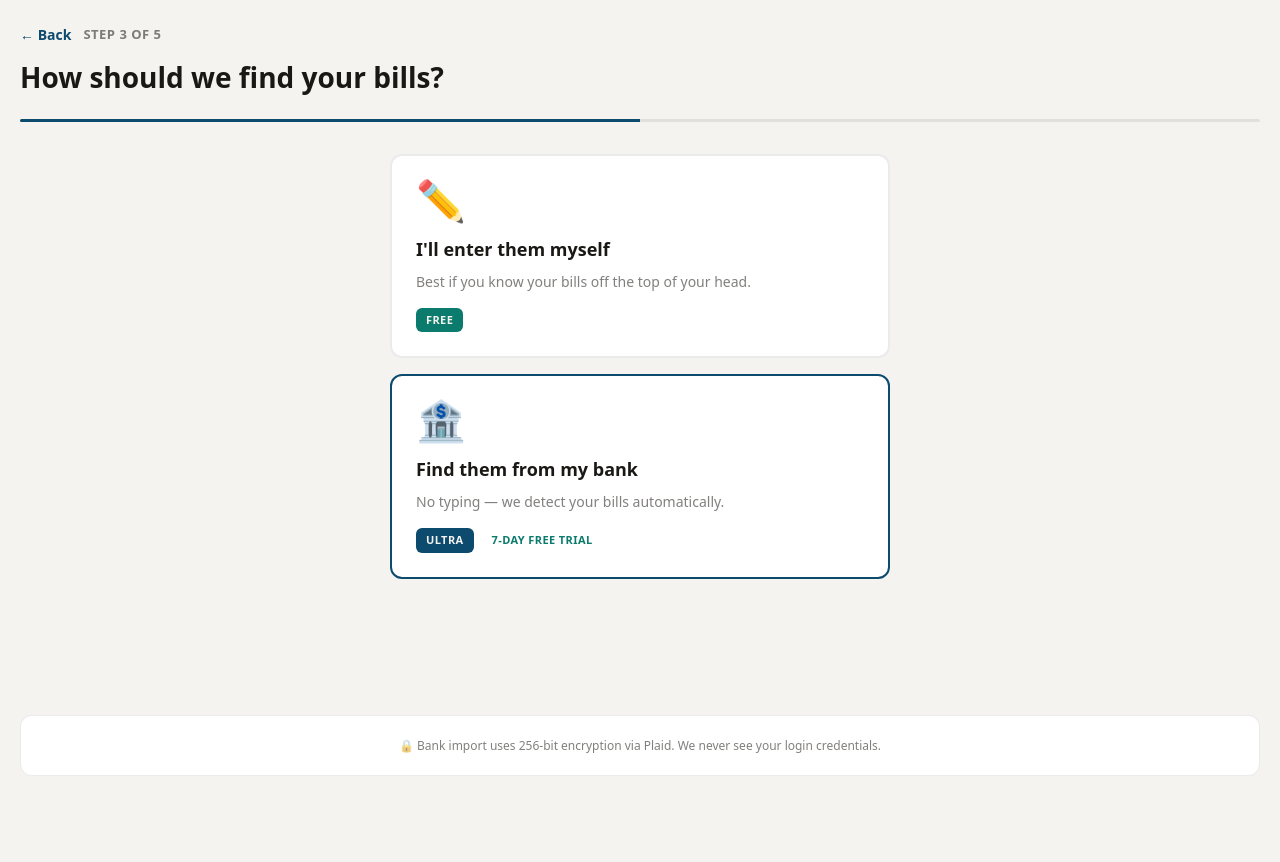
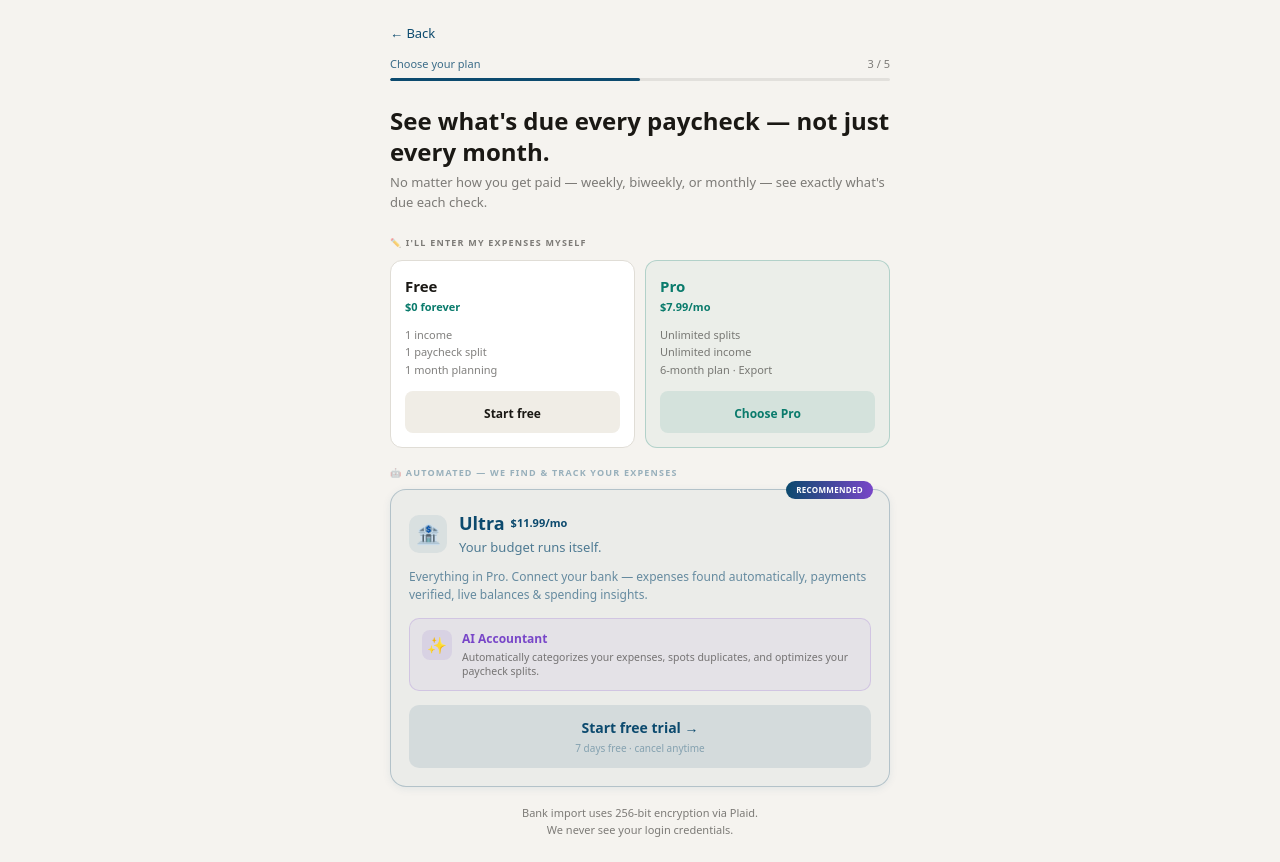
Before and after one commit to jesan-ux89/keiprwebsite, a Next.js app: page /onboarding/setup-choice in a window 1280 px wide. Before the commit the page ends 800 px from the top, so only its background shows below. Built offline with nearby package versions, Linux system fonts and the light colour scheme; no server answers; sample sign-in values are in the browser's storage.

Commit message:
Mirror: 3-tier onboarding setup choice redesign

```diff
--- a/src/app/onboarding/setup-choice/page.tsx
+++ b/src/app/onboarding/setup-choice/page.tsx
@@ -7,7 +7,7 @@ import { useTheme } from '@/context/ThemeContext';
 function SetupChoiceContent() {
   const router = useRouter();
   const searchParams = useSearchParams();
-  const { colors } = useTheme();
+  const { colors, isDark } = useTheme();
 
   const schedule = searchParams.get('schedule') || '';
   const amount = searchParams.get('amount') || '';
@@ -28,182 +28,237 @@ function SetupChoiceContent() {
     router.push(`/onboarding/income?schedule=${schedule}`);
   };
 
-  const styles = {
-    container: {
+  // Shared palette
+  const electric = isDark ? '#38BDF8' : '#0C4A6E';
+  const green = isDark ? '#34D399' : '#0A7B6C';
+  const purple = isDark ? '#9C5EFA' : '#7846C8';
+
+  return (
+    <div style={{
       minHeight: '100vh',
       backgroundColor: colors.background,
       padding: '24px 20px',
       display: 'flex',
-      flexDirection: 'column' as const,
-    },
-    header: {
-      marginBottom: '32px',
-    },
-    topBar: {
-      display: 'flex',
-      alignItems: 'center',
-      gap: '12px',
-      marginBottom: '16px',
-    },
-    backLink: {
-      color: colors.electric,
-      textDecoration: 'none',
-      fontSize: '14px',
-      fontWeight: 600,
-      cursor: 'pointer',
-    },
-    stepLabel: {
-      fontSize: '13px',
-      fontWeight: 600,
-      color: colors.textMuted,
-      letterSpacing: '0.5px',
-      textTransform: 'uppercase' as const,
-    },
-    title: {
-      fontSize: '28px',
-      fontWeight: 700,
-      color: colors.text,
-      marginBottom: '24px',
-      lineHeight: 1.2,
-    },
-    progressBar: {
-      height: '3px',
-      backgroundColor: colors.progressTrack,
-      borderRadius: '2px',
-      overflow: 'hidden' as const,
-    },
-    progressFill: {
-      height: '100%',
-      backgroundColor: colors.electric,
-      width: '50%',
-      transition: 'width 0.3s ease',
-    },
-    content: {
-      flex: 1,
-      maxWidth: '500px',
-      width: '100%',
-      margin: '0 auto',
-    },
-    choiceGrid: {
-      display: 'grid',
-      gridTemplateColumns: '1fr',
-      gap: '16px',
-    },
-    choiceCard: (isHighlighted: boolean) => ({
-      padding: '24px',
-      backgroundColor: colors.card,
-      border: `2px solid ${isHighlighted ? colors.electric : colors.cardBorder}`,
-      borderRadius: '12px',
-      cursor: 'pointer',
-      transition: 'all 0.2s ease',
-      display: 'flex',
-      flexDirection: 'column' as const,
-    }),
-    icon: {
-      fontSize: '40px',
-      marginBottom: '16px',
-      lineHeight: 1,
-    },
-    cardTitle: {
-      fontSize: '18px',
-      fontWeight: 700,
-      color: colors.text,
-      marginBottom: '8px',
-    },
-    cardDescription: {
-      fontSize: '14px',
-      color: colors.textMuted,
-      marginBottom: '16px',
-      lineHeight: 1.5,
-    },
-    badges: {
-      display: 'flex',
-      gap: '8px',
-      flexWrap: 'wrap' as const,
-    },
-    badge: (bgColor: string, textColor: string) => ({
-      display: 'inline-block',
-      padding: '4px 10px',
-      borderRadius: '6px',
-      fontSize: '11px',
-      fontWeight: 600,
-      backgroundColor: bgColor,
-      color: textColor,
-      textTransform: 'uppercase' as const,
-      letterSpacing: '0.4px',
-    }),
-    footer: {
-      marginTop: '32px',
-      padding: '20px',
-      backgroundColor: colors.card,
-      border: `1px solid ${colors.cardBorder}`,
-      borderRadius: '12px',
-      fontSize: '12px',
-      color: colors.textMuted,
-      lineHeight: 1.6,
-      textAlign: 'center' as const,
-    },
-  };
-
-  return (
-    <div style={styles.container}>
-      <div style={styles.header}>
-        <div style={styles.topBar}>
-          <a style={styles.backLink} onClick={handleBack}>
+      flexDirection: 'column',
+    }}>
+      {/* Header */}
+      <div style={{ marginBottom: '24px', maxWidth: 500, width: '100%', margin: '0 auto 24px' }}>
+        <div style={{ display: 'flex', alignItems: 'center', gap: 12, marginBottom: 12 }}>
+          <a
+            style={{ color: electric, textDecoration: 'none', fontSize: 13, fontWeight: 500, cursor: 'pointer' }}
+            onClick={handleBack}
+          >
             ← Back
           </a>
-          <span style={styles.stepLabel}>Step 3 of 5</span>
         </div>
-        <h1 style={styles.title}>How should we find your bills?</h1>
-        <div style={styles.progressBar}>
-          <div style={styles.progressFill} />
+        <div style={{ display: 'flex', justifyContent: 'space-between', marginBottom: 6 }}>
+          <span style={{ fontSize: 11, fontWeight: 500, color: electric, opacity: 0.8 }}>Choose your plan</span>
+          <span style={{ fontSize: 11, color: colors.textMuted }}>3 / 5</span>
+        </div>
+        <div style={{
+          height: 3,
+          backgroundColor: colors.progressTrack || colors.cardBorder,
+          borderRadius: 2,
+          overflow: 'hidden',
+        }}>
+          <div style={{ height: '100%', width: '50%', backgroundColor: electric, borderRadius: 2 }} />
         </div>
       </div>
 
-      <div style={styles.content}>
-        <div style={styles.choiceGrid}>
-          {/* Manual Entry Card */}
-          <div style={styles.choiceCard(false)} onClick={handleManualEntry}>
-            <div style={styles.icon}>✏️</div>
-            <div style={styles.cardTitle}>I'll enter them myself</div>
-            <div style={styles.cardDescription}>
-              Best if you know your bills off the top of your head.
+      {/* Content */}
+      <div style={{ flex: 1, maxWidth: 500, width: '100%', margin: '0 auto' }}>
+        {/* USP Heading */}
+        <h1 style={{
+          fontSize: 24, fontWeight: 700, color: colors.text,
+          lineHeight: 1.3, marginBottom: 6, marginTop: 0,
+        }}>
+          See what's due every paycheck — not just every month.
+        </h1>
+        <p style={{
+          fontSize: 13, color: colors.textMuted, lineHeight: 1.5, marginBottom: 24, marginTop: 0,
+        }}>
+          No matter how you get paid — weekly, biweekly, or monthly — see exactly what's due each check.
+        </p>
+
+        {/* Manual Section Label */}
+        <div style={{
+          fontSize: 9, fontWeight: 700, color: colors.textMuted,
+          letterSpacing: 1.2, marginBottom: 10,
+        }}>
+          ✏️  I'LL ENTER MY EXPENSES MYSELF
+        </div>
+
+        {/* Manual Row: Free + Pro side by side */}
+        <div style={{ display: 'flex', gap: 10, marginBottom: 18 }}>
+          {/* Free Card */}
+          <div
+            onClick={handleManualEntry}
+            style={{
+              flex: 1,
+              backgroundColor: isDark ? 'rgba(232,229,220,0.04)' : '#FFFFFF',
+              border: `1px solid ${isDark ? 'rgba(232,229,220,0.1)' : '#e0ddd6'}`,
+              borderRadius: 12, padding: 14, cursor: 'pointer',
+              transition: 'transform 0.15s ease',
+            }}
+            onMouseEnter={e => (e.currentTarget.style.transform = 'translateY(-1px)')}
+            onMouseLeave={e => (e.currentTarget.style.transform = 'translateY(0)')}
+          >
+            <div style={{ fontSize: 15, fontWeight: 700, color: colors.text, marginBottom: 2 }}>Free</div>
+            <div style={{ fontSize: 11, color: green, fontWeight: 600, marginBottom: 10 }}>$0 forever</div>
+            <div style={{ fontSize: 11, color: colors.textMuted, lineHeight: 1.6 }}>
+              1 income<br />1 paycheck split<br />1 month planning
             </div>
-            <div style={styles.badges}>
-              <span
-                style={styles.badge(colors.green, colors.background)}
-              >
-                Free
-              </span>
+            <div style={{
+              backgroundColor: isDark ? 'rgba(232,229,220,0.06)' : '#F0EDE6',
+              borderRadius: 8, padding: '9px 0', textAlign: 'center', marginTop: 12,
+            }}>
+              <span style={{ fontSize: 12, fontWeight: 600, color: colors.text }}>Start free</span>
             </div>
           </div>
 
-          {/* Bank Import Card */}
-          <div style={styles.choiceCard(true)} onClick={handleBankImport}>
-            <div style={styles.icon}>🏦</div>
-            <div style={styles.cardTitle}>Find them from my bank</div>
-            <div style={styles.cardDescription}>
-              No typing — we detect your bills automatically.
+          {/* Pro Card */}
+          <div
+            onClick={handleManualEntry}
+            style={{
+              flex: 1,
+              backgroundColor: isDark ? 'rgba(10,123,108,0.06)' : 'rgba(10,123,108,0.04)',
+              border: `1px solid rgba(10,123,108,0.25)`,
+              borderRadius: 12, padding: 14, cursor: 'pointer',
+              transition: 'transform 0.15s ease',
+            }}
+            onMouseEnter={e => (e.currentTarget.style.transform = 'translateY(-1px)')}
+            onMouseLeave={e => (e.currentTarget.style.transform = 'translateY(0)')}
+          >
+            <div style={{ fontSize: 15, fontWeight: 700, color: green, marginBottom: 2 }}>Pro</div>
+            <div style={{ fontSize: 11, color: green, fontWeight: 600, marginBottom: 10 }}>$7.99/mo</div>
+            <div style={{ fontSize: 11, color: colors.textMuted, lineHeight: 1.6 }}>
+              Unlimited splits<br />Unlimited income<br />6-month plan · Export
             </div>
-            <div style={styles.badges}>
-              <span
-                style={styles.badge(colors.electric, colors.background)}
-              >
-                Ultra
-              </span>
-              <span
-                style={styles.badge('transparent', colors.green)}
-              >
-                7-day free trial
-              </span>
+            <div style={{
+              backgroundColor: isDark ? 'rgba(10,123,108,0.12)' : 'rgba(10,123,108,0.1)',
+              borderRadius: 8, padding: '9px 0', textAlign: 'center', marginTop: 12,
+            }}>
+              <span style={{ fontSize: 12, fontWeight: 600, color: green }}>Choose Pro</span>
             </div>
           </div>
         </div>
-      </div>
 
-      <div style={styles.footer}>
-        🔒 Bank import uses 256-bit encryption via Plaid. We never see your login
-        credentials.
+        {/* Automated Section Label */}
+        <div style={{
+          fontSize: 9, fontWeight: 700,
+          color: isDark ? 'rgba(56,189,248,0.5)' : 'rgba(12,74,110,0.4)',
+          letterSpacing: 1.2, marginBottom: 10,
+        }}>
+          🤖  AUTOMATED — WE FIND & TRACK YOUR EXPENSES
+        </div>
+
+        {/* Ultra Hero Card */}
+        <div
+          onClick={handleBankImport}
+          style={{
+            backgroundColor: isDark
+              ? 'rgba(56,189,248,0.06)'
+              : 'rgba(12,74,110,0.04)',
+            border: `1.5px solid ${isDark ? 'rgba(56,189,248,0.3)' : 'rgba(12,74,110,0.25)'}`,
+            borderRadius: 16, padding: 18, cursor: 'pointer', position: 'relative',
+            transition: 'transform 0.15s ease',
+            boxShadow: isDark ? 'none' : '0 2px 8px rgba(12,74,110,0.08)',
+          }}
+          onMouseEnter={e => (e.currentTarget.style.transform = 'translateY(-1px)')}
+          onMouseLeave={e => (e.currentTarget.style.transform = 'translateY(0)')}
+        >
+          {/* RECOMMENDED badge */}
+          <div style={{
+            position: 'absolute', top: -9, right: 16,
+            background: isDark
+              ? 'linear-gradient(90deg, #38BDF8, #9C5EFA)'
+              : 'linear-gradient(90deg, #0C4A6E, #7846C8)',
+            color: '#fff', fontSize: 8, fontWeight: 700,
+            padding: '3px 10px', borderRadius: 10, letterSpacing: 0.3,
+          }}>
+            RECOMMENDED
+          </div>
+
+          {/* Header row */}
+          <div style={{ display: 'flex', alignItems: 'center', gap: 12, marginBottom: 10, marginTop: 2 }}>
+            <div style={{
+              width: 38, height: 38, borderRadius: 10,
+              backgroundColor: isDark ? 'rgba(56,189,248,0.12)' : 'rgba(12,74,110,0.08)',
+              display: 'flex', alignItems: 'center', justifyContent: 'center', fontSize: 20,
+              flexShrink: 0,
+            }}>
+              🏦
+            </div>
+            <div>
+              <div style={{ display: 'flex', alignItems: 'center', gap: 6 }}>
+                <span style={{ fontSize: 18, fontWeight: 700, color: electric }}>Ultra</span>
+                <span style={{ fontSize: 11, color: electric, fontWeight: 600 }}>$11.99/mo</span>
+              </div>
+              <div style={{
+                fontSize: 13, fontWeight: 500,
+                color: isDark ? 'rgba(56,189,248,0.8)' : 'rgba(12,74,110,0.7)',
+                marginTop: 1,
+              }}>
+                Your budget runs itself.
+              </div>
+            </div>
+          </div>
+
+          {/* Description */}
+          <p style={{
+            fontSize: 12,
+            color: isDark ? 'rgba(56,189,248,0.7)' : 'rgba(12,74,110,0.6)',
+            lineHeight: 1.5, marginBottom: 14, marginTop: 0,
+          }}>
+            Everything in Pro. Connect your bank — expenses found automatically, payments verified, live balances & spending insights.
+          </p>
+
+          {/* AI Accountant callout */}
+          <div style={{
+            display: 'flex', alignItems: 'flex-start', gap: 10,
+            backgroundColor: isDark ? 'rgba(156,94,250,0.08)' : 'rgba(120,70,200,0.06)',
+            border: `1px solid ${isDark ? 'rgba(156,94,250,0.2)' : 'rgba(120,70,200,0.18)'}`,
+            borderRadius: 10, padding: '11px 12px', marginBottom: 14,
+          }}>
+            <div style={{
+              width: 30, height: 30, borderRadius: 8,
+              backgroundColor: isDark ? 'rgba(156,94,250,0.12)' : 'rgba(120,70,200,0.1)',
+              display: 'flex', alignItems: 'center', justifyContent: 'center',
+              fontSize: 16, flexShrink: 0,
+            }}>
+              ✨
+            </div>
+            <div>
+              <div style={{ fontSize: 12, fontWeight: 600, color: purple, marginBottom: 2 }}>AI Accountant</div>
+              <div style={{ fontSize: 10.5, color: colors.textMuted, lineHeight: 1.4 }}>
+                Automatically categorizes your expenses, spots duplicates, and optimizes your paycheck splits.
+              </div>
+            </div>
+          </div>
+
+          {/* CTA */}
+          <div style={{
+            backgroundColor: isDark ? 'rgba(56,189,248,0.15)' : 'rgba(12,74,110,0.1)',
+            borderRadius: 10, padding: '12px 0', textAlign: 'center',
+          }}>
+            <div style={{ fontSize: 14, fontWeight: 600, color: electric }}>Start free trial →</div>
+            <div style={{
+              fontSize: 10,
+              color: isDark ? 'rgba(56,189,248,0.5)' : 'rgba(12,74,110,0.4)',
+              marginTop: 3,
+            }}>
+              7 days free · cancel anytime
+            </div>
+          </div>
+        </div>
+
+        {/* Footer */}
+        <div style={{
+          fontSize: 11, color: colors.textMuted, textAlign: 'center',
+          marginTop: 18, lineHeight: 1.5, padding: '0 20px',
+        }}>
+          Bank import uses 256-bit encryption via Plaid.<br />We never see your login credentials.
+        </div>
       </div>
     </div>
   );
```
